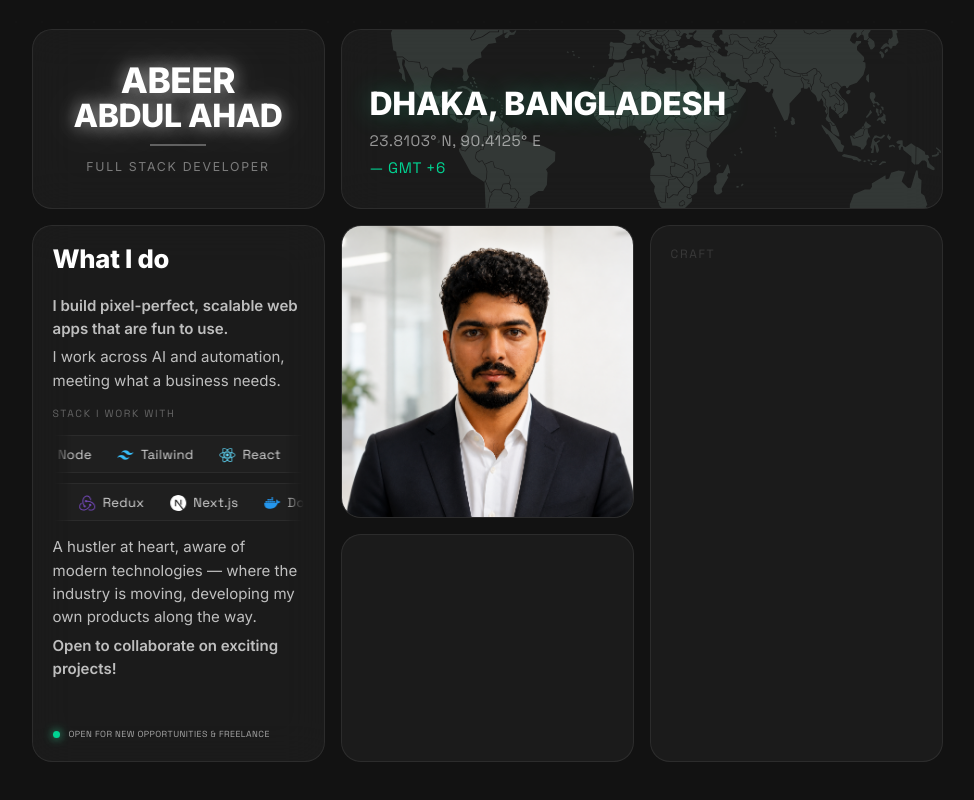
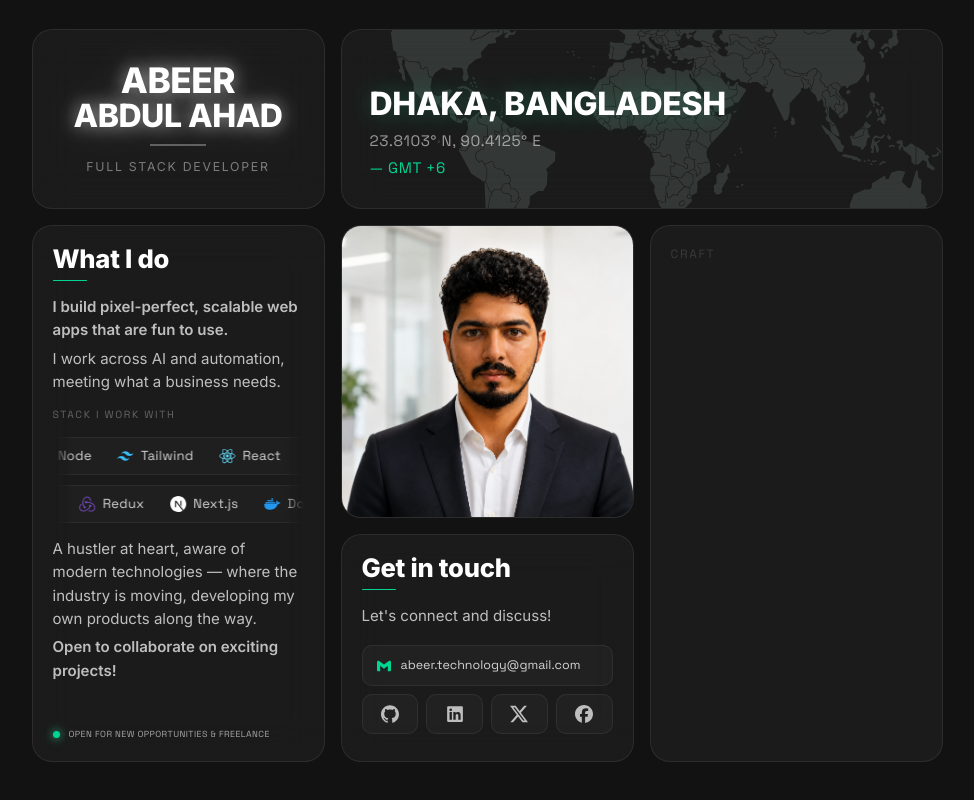
Before and after one commit to abeertech01/portfolio-site, a Next.js app: page / in a window 1280 px wide. Shown: the part 771-1571 px from the top of the page, without its empty margins (153-1127 px from the left). Built offline with nearby package versions, Linux system fonts and the light colour scheme.

Commit message:
contact - social links added in the 'get in touch' box

```diff
--- a/src/components/About.tsx
+++ b/src/components/About.tsx
@@ -21,7 +21,12 @@ import {
   SiPrisma,
   SiDrizzle,
   SiShadcnui,
+  SiGmail,
+  SiGithub,
+  SiX,
+  SiFacebook,
 } from "react-icons/si"
+import { FaLinkedin } from "react-icons/fa6"
 import type { IconType } from "react-icons"
 
 /** brand colour per tech, so each logo reads true */
@@ -89,6 +94,29 @@ function SkillRow({ items, dir }: { items: Skill[]; dir: "ltr" | "rtl" }) {
 /** Shared card surface. Use twMerge() when a cell needs to override e.g. p-5. */
 const card =
   "bg-white/[0.04] border border-white/[0.08] rounded-[20px] p-5 overflow-hidden"
+
+/** Small clickable pill used for social-link icons. */
+function SocialLink({
+  href,
+  label,
+  icon: Icon,
+}: {
+  href: string
+  label: string
+  icon: IconType
+}) {
+  return (
+    <a
+      href={href}
+      target="_blank"
+      rel="noreferrer noopener"
+      aria-label={label}
+      className="flex justify-center items-center bg-white/[0.03] hover:bg-white/[0.06] py-2.5 border border-white/[0.06] hover:border-emerald-400/40 rounded-[10px] text-white/70 hover:text-emerald-400 transition-colors"
+    >
+      <Icon size={18} />
+    </a>
+  )
+}
 
 export default function About() {
   return (
@@ -193,7 +221,7 @@ export default function About() {
               <h3 className="font-extrabold text-[1.6rem] text-white leading-none tracking-[-0.01em]">
                 What I do
               </h3>
-              <div className="bg-emerald-400 mt-2 rounded-[1px] w-8.5 h-0.45" />
+              <div className="bg-emerald-400 mt-2 rounded-[1px] w-8.5 h-[1.5px]" />
             </div>
 
             {/* opening pitch */}
@@ -260,8 +288,60 @@ export default function About() {
             </p>
           </div>
 
-          {/* ── 6 · (placeholder — content TBD) ─── col 2 · row 4 ── */}
-          <div className={twMerge(card, "col-start-2 row-start-4")} />
+          {/* ── 6 · Get in touch ─────────────────── col 2 · row 4 ── */}
+          <div
+            className={twMerge(
+              card,
+              "col-start-2 row-start-4 backdrop-blur-[20px] flex flex-col gap-3.5",
+            )}
+          >
+            {/* heading + underline (matches the "What I do" treatment) */}
+            <div>
+              <h3 className="font-extrabold text-[1.6rem] text-white leading-none tracking-[-0.01em]">
+                Get in touch
+              </h3>
+              <div className="bg-emerald-400 mt-2 rounded-[1px] w-8.5 h-[1.5px]" />
+            </div>
+
+            <p className="text-[0.94rem] text-white/72 leading-[1.55]">
+              Let&apos;s connect and discuss!
+            </p>
+
+            {/* link grid — email spans all 4 cols, socials sit in row 2 */}
+            <div className="gap-2 grid grid-cols-4 mt-1">
+              {/* email — full-width row */}
+              <a
+                href="mailto:abeer.technology@gmail.com"
+                className="group flex items-center gap-2.5 col-span-4 bg-white/[0.03] hover:bg-white/[0.06] px-3.5 py-2.5 border border-white/[0.06] hover:border-emerald-400/40 rounded-[10px] transition-colors"
+              >
+                <SiGmail size={14} className="text-emerald-400 shrink-0" />
+                <span className="font-grotesk text-[0.78rem] text-white/80 group-hover:text-white truncate">
+                  abeer.technology@gmail.com
+                </span>
+              </a>
+
+              <SocialLink
+                href="https://github.com/abeertech01"
+                label="GitHub"
+                icon={SiGithub}
+              />
+              <SocialLink
+                href="https://linkedin.com/in/abeertech01"
+                label="LinkedIn"
+                icon={FaLinkedin}
+              />
+              <SocialLink
+                href="https://x.com/abeertech01"
+                label="X (Twitter)"
+                icon={SiX}
+              />
+              <SocialLink
+                href="https://facebook.com/abeertech01"
+                label="Facebook"
+                icon={SiFacebook}
+              />
+            </div>
+          </div>
         </div>
       </HoverProvider>
     </section>
```
